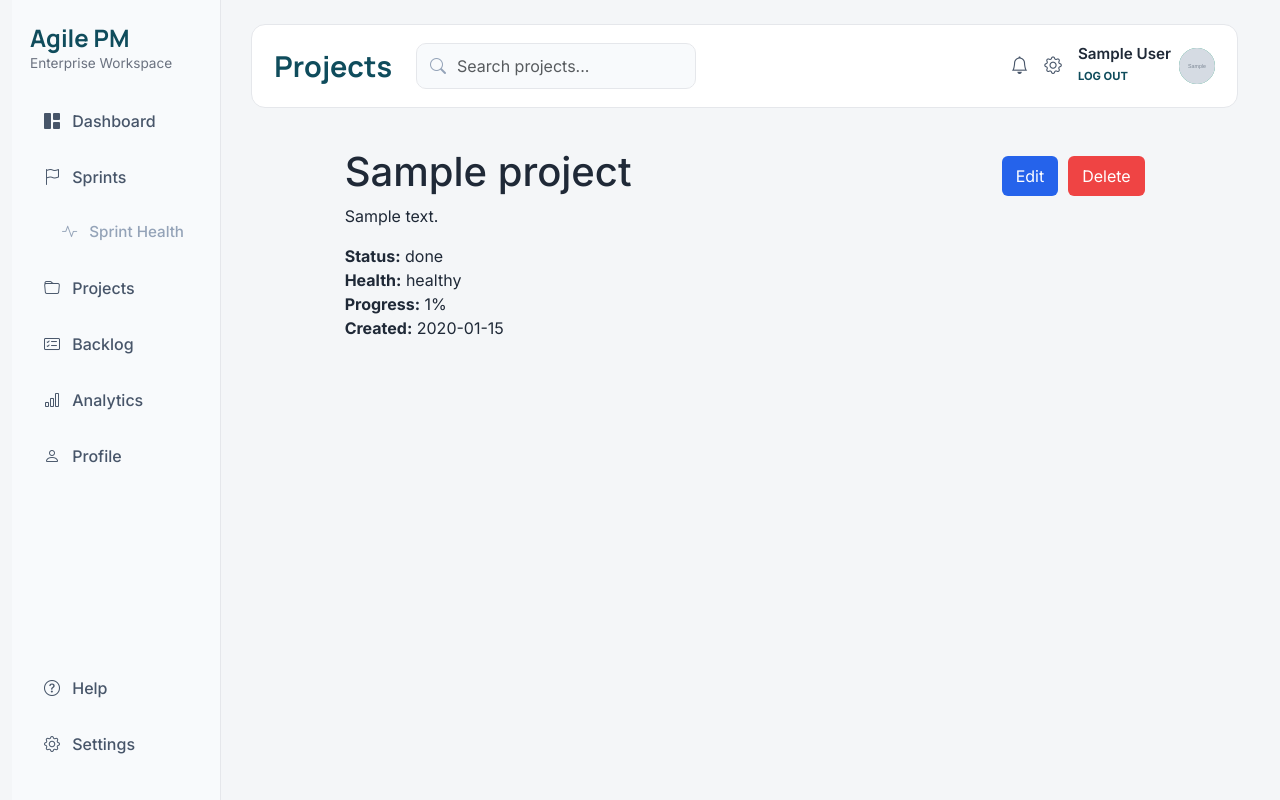
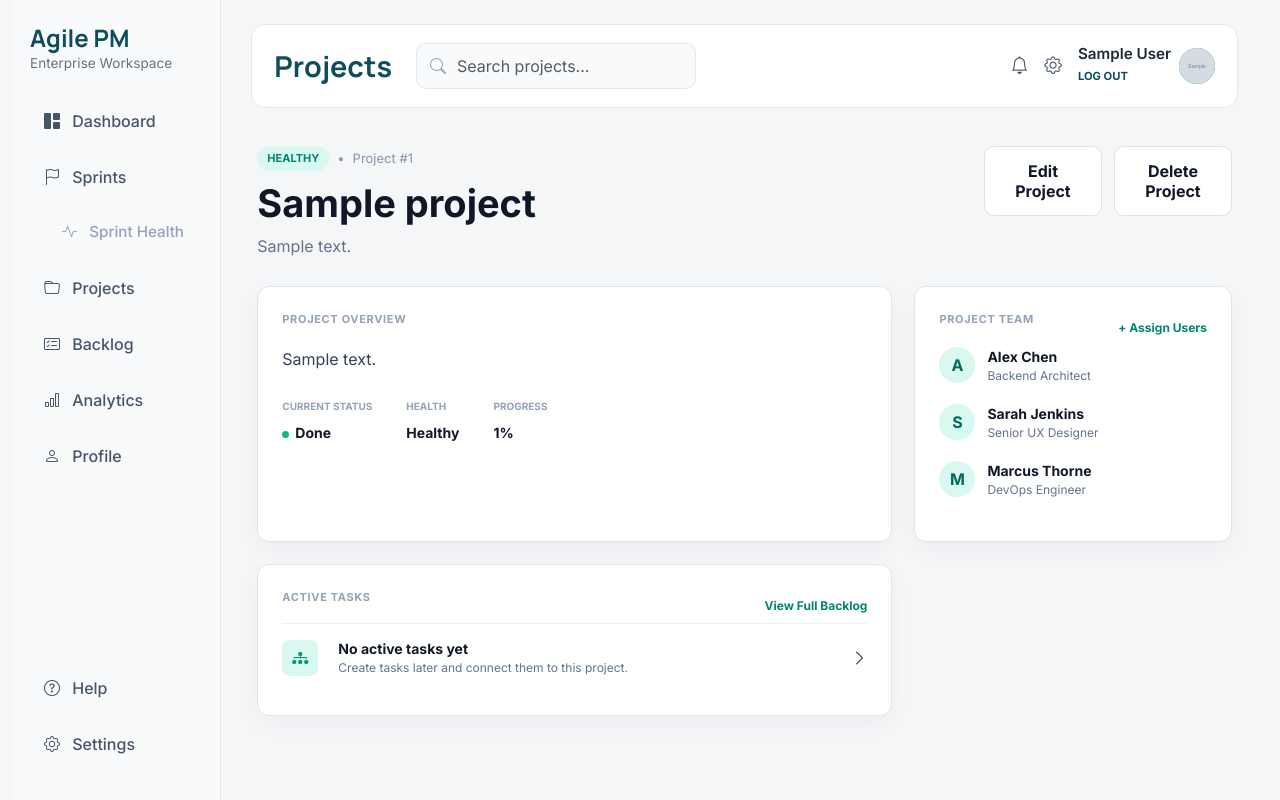
Before and after one commit to amitmath/CITS5505-Project, a Flask app: page /projects/1 in a window 1280 px wide. Run offline with Flask 3, Linux system fonts and the light colour scheme; the visitor is signed in with stand-in values (Sample User, id 1); tables that the repository leaves empty hold one stand-in row (values such as "Sample post"); grey boxes marked "Sample" are stand-in pictures.

Commit message:
add styled project detail page with header, overview, team, and task sections

```diff
--- a/app/static/css/project_detail.css
+++ b/app/static/css/project_detail.css
@@ -1,31 +1,228 @@
-.project-detail-container {
-  max-width: 800px;
-  margin: 40px auto;
+.project-detail-page {
+  padding: 10px 6px 40px;
 }
 
-.project-header {
+.detail-header {
+  display: flex;
+  justify-content: space-between;
+  align-items: flex-start;
+  gap: 24px;
+  margin-bottom: 28px;
+}
+
+.project-breadcrumb {
+  display: flex;
+  align-items: center;
+  gap: 8px;
+  color: #8a96ad;
+  font-size: 13px;
+  margin-bottom: 10px;
+}
+
+.detail-status-pill {
+  font-size: 11px;
+  font-weight: 800;
+  padding: 4px 10px;
+  border-radius: 999px;
+}
+
+.detail-status-pill.healthy {
+  background: #d9f8ef;
+  color: #00856f;
+}
+
+.detail-status-pill.risk {
+  background: #ffe0e3;
+  color: #e11d48;
+}
+
+.detail-header h1 {
+  font-size: 38px;
+  font-weight: 800;
+  margin: 0 0 8px;
+  color: #101827;
+}
+
+.detail-header p {
+  max-width: 640px;
+  color: #64748b;
+  line-height: 1.5;
+  margin: 0;
+}
+
+.detail-actions {
+  display: flex;
+  gap: 12px;
+}
+
+.detail-btn {
+  min-width: 118px;
+  padding: 14px 18px;
+  border-radius: 10px;
+  border: 1px solid #dbe2ea;
+  background: #ffffff;
+  color: #111827;
+  text-decoration: none;
+  font-weight: 700;
+  text-align: center;
+  line-height: 1.25;
+  cursor: pointer;
+}
+
+.detail-btn:hover {
+  background: #f8fafc;
+}
+
+.detail-btn.delete {
+  color: #111827;
+}
+
+.detail-grid {
+  display: grid;
+  grid-template-columns: minmax(0, 2fr) 1fr;
+  gap: 22px;
+  max-width: 980px;
+}
+
+.detail-card {
+  background: #ffffff;
+  border: 1px solid #dfe5ed;
+  border-radius: 12px;
+  padding: 24px;
+  box-shadow: 0 8px 22px rgba(15, 23, 42, 0.04);
+}
+
+.detail-label {
+  text-transform: uppercase;
+  color: #94a3b8;
+  font-size: 11px;
+  font-weight: 800;
+  letter-spacing: 0.06em;
+  margin-bottom: 18px;
+}
+
+.overview-text {
+  color: #334155;
+  line-height: 1.7;
+  margin-bottom: 26px;
+}
+
+.overview-meta {
+  display: flex;
+  gap: 34px;
+  flex-wrap: wrap;
+}
+
+.overview-meta span {
+  display: block;
+  color: #94a3b8;
+  font-size: 10px;
+  text-transform: uppercase;
+  font-weight: 800;
+  margin-bottom: 6px;
+}
+
+.overview-meta strong {
+  color: #111827;
+  font-size: 14px;
+}
+
+.status-dot::before {
+  content: "";
+  width: 7px;
+  height: 7px;
+  background: #10b981;
+  display: inline-block;
+  border-radius: 50%;
+  margin-right: 6px;
+}
+
+.team-card-header,
+.task-card-header {
   display: flex;
   justify-content: space-between;
   align-items: center;
 }
 
-.project-actions {
-  display: flex;
-  gap: 10px;
-}
-
-.btn-edit {
-  background: #2563eb;
-  color: white;
-  padding: 8px 14px;
-  border-radius: 6px;
+.team-card-header a,
+.task-card-header a {
+  font-size: 12px;
+  color: #00856f;
+  font-weight: 700;
   text-decoration: none;
 }
 
-.btn-delete {
-  background: #ef4444;
-  color: white;
-  border: none;
-  padding: 8px 14px;
-  border-radius: 6px;
+.team-member {
+  display: flex;
+  align-items: center;
+  gap: 12px;
+  margin-bottom: 18px;
 }
+
+.team-avatar-sm {
+  width: 36px;
+  height: 36px;
+  border-radius: 50%;
+  background: #d9f8ef;
+  color: #006b5b;
+  display: flex;
+  align-items: center;
+  justify-content: center;
+  font-weight: 800;
+}
+
+.team-member strong,
+.task-row strong {
+  display: block;
+  color: #111827;
+  font-size: 14px;
+}
+
+.team-member span,
+.task-row span {
+  display: block;
+  color: #64748b;
+  font-size: 12px;
+}
+
+.active-task-card {
+  grid-column: 1 / 2;
+}
+
+.task-row {
+  display: grid;
+  grid-template-columns: 42px 1fr auto;
+  align-items: center;
+  gap: 14px;
+  padding: 14px 0;
+  border-top: 1px solid #edf1f5;
+}
+
+.task-icon {
+  width: 36px;
+  height: 36px;
+  border-radius: 8px;
+  display: flex;
+  align-items: center;
+  justify-content: center;
+}
+
+.task-icon.green {
+  background: #d9f8ef;
+  color: #009879;
+}
+
+@media (max-width: 900px) {
+  .detail-header,
+  .detail-actions {
+    flex-direction: column;
+  }
+
+  .detail-grid {
+    grid-template-columns: 1fr;
+  }
+
+  .active-task-card {
+    grid-column: auto;
+  }
+}
--- a/app/templates/project_detail.html
+++ b/app/templates/project_detail.html
@@ -10,33 +10,109 @@
   rel="stylesheet"
   href="{{ url_for('static', filename='css/project_detail.css') }}"
 />
-<div class="project-detail-container">
+<div class="project-detail-page">
 
-  <div class="project-header">
-    <h1>{{ project.name }}</h1>
+  <div class="detail-header">
+    <div>
+      <div class="project-breadcrumb">
+        <span class="detail-status-pill {{ 'healthy' if project.health_status == 'healthy' else 'risk' }}">
+          {{ project.health_status | upper }}
+        </span>
+        <span>•</span>
+        <span>Project #{{ project.id }}</span>
+      </div>
 
-    <div class="project-actions">
-      <a href="" class="btn-edit">
-        Edit
+      <h1>{{ project.name }}</h1>
+      <p>{{ project.description or "No description available." }}</p>
+    </div>
+
+    <div class="detail-actions">
+      <a href="" class="detail-btn">
+        Edit<br>Project
       </a>
 
       <form method="POST" action="">
-        <button type="submit" class="btn-delete">
-          Delete
+        <button type="submit" class="detail-btn delete">
+          Delete<br>Project
         </button>
       </form>
     </div>
   </div>
 
-  <p class="project-description">
-    {{ project.description or "No description available." }}
-  </p>
+  <div class="detail-grid">
+    <section class="detail-card project-overview-card">
+      <p class="detail-label">Project Overview</p>
 
-  <div class="project-meta">
-    <div><strong>Status:</strong> {{ project.status }}</div>
-    <div><strong>Health:</strong> {{ project.health_status }}</div>
-    <div><strong>Progress:</strong> {{ project.progress_percent }}%</div>
-    <div><strong>Created:</strong> {{ project.created_at.strftime('%Y-%m-%d') }}</div>
+      <p class="overview-text">
+        {{ project.description or "This project does not have a detailed overview yet." }}
+      </p>
+
+      <div class="overview-meta">
+        <div>
+          <span>Current Status</span>
+          <strong class="status-dot">{{ project.status | capitalize }}</strong>
+        </div>
+
+        <div>
+          <span>Health</span>
+          <strong>{{ project.health_status | capitalize }}</strong>
+        </div>
+
+        <div>
+          <span>Progress</span>
+          <strong>{{ project.progress_percent or 0 }}%</strong>
+        </div>
+      </div>
+    </section>
+
+    <aside class="detail-card project-team-card">
+      <div class="team-card-header">
+        <p class="detail-label">Project Team</p>
+        <a href="#">+ Assign Users</a>
+      </div>
+
+      <div class="team-member">
+        <div class="team-avatar-sm">A</div>
+        <div>
+          <strong>Alex Chen</strong>
+          <span>Backend Architect</span>
+        </div>
+      </div>
+
+      <div class="team-member">
+        <div class="team-avatar-sm">S</div>
+        <div>
+          <strong>Sarah Jenkins</strong>
+          <span>Senior UX Designer</span>
+        </div>
+      </div>
+
+      <div class="team-member">
+        <div class="team-avatar-sm">M</div>
+        <div>
+          <strong>Marcus Thorne</strong>
+          <span>DevOps Engineer</span>
+        </div>
+      </div>
+    </aside>
+
+    <section class="detail-card active-task-card">
+      <div class="task-card-header">
+        <p class="detail-label">Active Tasks</p>
+        <a href="#">View Full Backlog</a>
+      </div>
+
+      <div class="task-row">
+        <div class="task-icon green">
+          <i class="bi bi-diagram-3-fill"></i>
+        </div>
+        <div>
+          <strong>No active tasks yet</strong>
+          <span>Create tasks later and connect them to this project.</span>
+        </div>
+        <i class="bi bi-chevron-right"></i>
+      </div>
+    </section>
   </div>
 
 </div>
```
